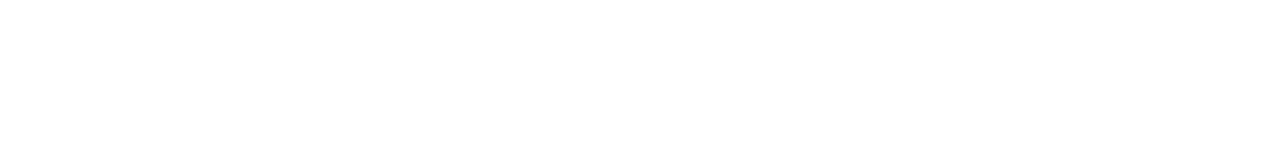
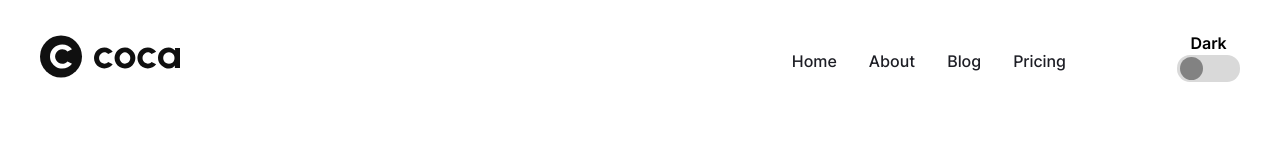
Before and after one commit to Nless1/coca, a website built with Vite: page src/index.html in a window 1280 px wide. Built offline with nearby package versions, Linux system fonts and the light colour scheme.

Commit message:
Created header

```diff
--- a/src/assets/scss/base/vars.scss
+++ b/src/assets/scss/base/vars.scss
@@ -4,14 +4,39 @@
   --neutral-color-20: #f5f5f5;
   --neutral-color-60: #18181d;
   --neutral-color-100: #1d1e25;
+  --neutral-color-120: #828282;
+  --neutral-color-130: #d9d9d9;
+  --neutral-color-140: #000;
+  --neutral-color-150: #101010;
+
+  // logo-colors
+  --logo-color-text: #101010;
+  --logo-color-circle: #101010;
+
+  // primary-color
+  --primary-color-50: #4e7ddb;
 
   // container
   --container-padding: 15px;
   --container-width: 1200px;
+
+  // transition
+  --transition: 0.2s ease-in-out;
+
+  // z-index
+  --z-index-1: 1;
+  --z-index-2: 2;
+  --z-index-3: 3;
+  --z-index-4: 4;
 }
 
 [data-theme='dark'] {
   // neutral colors
   --neutral-color-10: #1d1e25;
   --neutral-color-100: #fff;
+  --neutral-color-140: #fff;
+
+  // logo-colors
+  --logo-color-text: #fff;
+  --logo-color-circle: #343542;
 }
--- /dev/null
+++ b/src/assets/scss/components/header.scss
@@ -0,0 +1,183 @@
+.header {
+  padding: 26px 0 22px;
+
+  @include mobile{
+    padding: 22px 0 18px;
+  }
+
+  &__container {
+    @include flex-all-between;
+  }
+
+  &__logo {
+    position: relative;
+    z-index: var(--z-index-4);
+
+    & svg {
+      @include mobile{
+        width: 130px;
+      }
+
+      & path {
+        &:not(:last-child) {
+          fill: var(--logo-color-text);
+        }
+      }
+
+      & circle {
+        fill: var(--logo-color-circle);
+      }
+    }
+  }
+
+  &__right {
+    @include flex-align-center;
+    gap: 111px;
+
+    @include tablet {
+      gap: 60px;
+    }
+
+    @include small-tablet {
+      position: fixed;
+      top: 0;
+      left: -100vw;
+      z-index: var(--z-index-3);
+      flex-direction: column;
+      justify-content: center;
+      width: 80dvw;
+      height: 100dvh;
+      background-color: var(--neutral-color-10);
+      opacity: 0;
+      visibility: hidden;
+      transition: left var(--transition), opacity var(--transition), visibility var(--transition);
+
+      &--visible {
+        left: 0;
+        opacity: 1;
+        visibility: visible;
+      }
+    }
+  }
+
+  &__switcher {
+    position: relative;
+    border-radius: 13px;
+    width: 63px;
+    height: 27px;
+    background-color: var(--neutral-color-130);
+    transform: translateY(8px);
+    transition: background-color var(--transition);
+
+    &::before {
+      content: '';
+      position: absolute;
+      top: 2px;
+      left: 3px;
+      display: inline-block;
+      border-radius: 50%;
+      width: 23px;
+      height: 23px;
+      background-color: var(--neutral-color-120);
+      transition:
+        left var(--transition),
+        background-color var(--transition);
+    }
+
+    &-text {
+      position: absolute;
+      top: -24px;
+      left: 50%;
+      font-weight: 600;
+      line-height: 150%;
+      text-align: center;
+      color: var(--neutral-color-140);
+      transform: translateX(-50%);
+    }
+
+    &-checkbox {
+      appearance: none;
+    }
+
+    &:has(&-checkbox:checked) {
+      background-color: var(--neutral-color-60);
+
+      &::before {
+        left: 38px;
+        background-color: var(--primary-color-50);
+      }
+    }
+  }
+}
+
+.nav {
+  &__list {
+    @include flex-align-center;
+    gap: 32px;
+
+    @include small-tablet {
+      gap: 20px;
+      flex-direction: column;
+    }
+
+    @include mobile {
+      gap: 10px;
+    }
+  }
+
+  &__link {
+    position: relative;
+    font-weight: 500;
+    line-height: 26px;
+    color: var(--neutral-color-100);
+
+    @include small-tablet{
+      line-height: 200%;
+    }
+
+    &::after {
+      content: '';
+      position: absolute;
+      right: 0;
+      bottom: -5px;
+      left: 0;
+      height: 1px;
+      background-color: var(--neutral-color-100);
+      opacity: 0;
+      visibility: hidden;
+      transition:
+        opacity var(--transition),
+        visibility var(--transition);
+    }
+
+    &:hover {
+      &::after {
+        opacity: 1;
+        visibility: visible;
+      }
+    }
+  }
+}
+
+.overlay {
+  @include small-tablet {
+    position: fixed;
+    inset: 0;
+    z-index: var(--z-index-2);
+    background-color: #0000004d;
+    opacity: 0;
+    visibility: hidden;
+    transition:
+      opacity var(--transition),
+      visibility var(--transition);
+
+    &--visible {
+      opacity: 1;
+      visibility: visible;
+    }
+  }
+}
+
+.burger {
+  @include burger;
+}
--- a/src/assets/scss/main.scss
+++ b/src/assets/scss/main.scss
@@ -1,3 +1,6 @@
 @import './mixins';
 @import './base';
 @import './globals';
+
+// components
+@import './components/header';
--- a/src/assets/scss/mixins/burger.scss
+++ b/src/assets/scss/mixins/burger.scss
@@ -3,11 +3,11 @@
   --burger-height: 22px;
   --burger-line-height: 3px;
   position: relative;
-  z-index: 5;
+  z-index: var(--z-index-3);
   display: none;
   width: var(--burger-width);
   height: var(--burger-height);
-  color: #000;
+  color: var(--neutral-color-140);
   background-color: transparent;
 
   @include small-tablet {
--- a/src/assets/scss/mixins/font-face.scss
+++ b/src/assets/scss/mixins/font-face.scss
@@ -2,7 +2,7 @@
   @font-face {
     src:
       local($font-family),
-      url('../../fonts/#{$url}.woff2') format('woff2');
+      url('../fonts/#{$url}.woff2') format('woff2');
     font-family: $font-family;
     font-weight: $weight;
     font-style: $font-style;
--- /dev/null
+++ b/src/html/components/header.html
@@ -0,0 +1,61 @@
+<header class="header">
+  <h1 class="hidden">Coca - Digital Marketing Website. Home page</h1>
+  <div class="container header__container">
+    <a href="/" class="header__logo" aria-label="Home page">
+      <svg
+        width="140"
+        height="66"
+        viewBox="0 0 140 66"
+        fill="none"
+        xmlns="http://www.w3.org/2000/svg"
+      >
+        <path
+          d="M68.1455 35.9848L72.722 38.3558C71.7651 39.6044 70.5655 40.6072 69.1232 41.3643C67.6809 42.1214 66.1069 42.5 64.4011 42.5C62.4873 42.5 60.7399 42.0285 59.159 41.0854C57.5919 40.1423 56.3368 38.8805 55.3937 37.2998C54.4646 35.7059 54 33.9459 54 32.0199C54 30.5588 54.2704 29.1973 54.8113 27.9355C55.3521 26.6603 56.0941 25.5446 57.0371 24.5882C57.994 23.6186 59.1035 22.8615 60.3655 22.3169C61.6275 21.7723 62.9727 21.5 64.4011 21.5C66.1069 21.5 67.6809 21.8786 69.1232 22.6357C70.5655 23.3928 71.7651 24.4089 72.722 25.6841L68.1455 28.0351C67.6601 27.5038 67.0846 27.092 66.4189 26.7998C65.7671 26.5076 65.0945 26.3615 64.4011 26.3615C63.4026 26.3615 62.5012 26.6271 61.6968 27.1584C60.8925 27.6765 60.2545 28.3672 59.783 29.2305C59.3115 30.0806 59.0757 31.0104 59.0757 32.0199C59.0757 33.0161 59.3115 33.9459 59.783 34.8093C60.2545 35.6594 60.8925 36.3435 61.6968 36.8615C62.5012 37.3795 63.4026 37.6385 64.4011 37.6385C65.1223 37.6385 65.8087 37.4924 66.4605 37.2002C67.1123 36.8947 67.674 36.4896 68.1455 35.9848Z"
+          fill="#101010"
+        />
+        <path
+          d="M84.9596 42.5C83.0458 42.5 81.2984 42.0285 79.7174 41.0854C78.1503 40.1423 76.8952 38.8805 75.9522 37.2998C75.023 35.7059 74.5585 33.9459 74.5585 32.0199C74.5585 30.5588 74.8289 29.1973 75.3697 27.9355C75.9106 26.6603 76.6525 25.5446 77.5956 24.5882C78.5525 23.6186 79.6619 22.8615 80.9239 22.3169C82.1859 21.7723 83.5312 21.5 84.9596 21.5C86.8734 21.5 88.6138 21.9715 90.1809 22.9146C91.7619 23.8577 93.017 25.1262 93.9461 26.7201C94.8892 28.314 95.3607 30.0806 95.3607 32.0199C95.3607 33.4677 95.0903 34.8226 94.5494 36.0844C94.0085 37.3463 93.2597 38.462 92.3028 39.4317C91.3597 40.388 90.2572 41.1385 88.9952 41.6831C87.7471 42.2277 86.4019 42.5 84.9596 42.5ZM84.9596 37.6385C85.9719 37.6385 86.8803 37.3795 87.6847 36.8615C88.489 36.3435 89.12 35.6594 89.5777 34.8093C90.0492 33.9592 90.2849 33.0294 90.2849 32.0199C90.2849 30.9839 90.0423 30.0408 89.5569 29.1907C89.0854 28.3273 88.4405 27.6433 87.6223 27.1385C86.8179 26.6205 85.9303 26.3615 84.9596 26.3615C83.9611 26.3615 83.0596 26.6205 82.2553 27.1385C81.4509 27.6565 80.813 28.3472 80.3415 29.2106C79.87 30.074 79.6342 31.0104 79.6342 32.0199C79.6342 33.0693 79.8769 34.019 80.3623 34.8691C80.8477 35.7192 81.4925 36.3966 82.2969 36.9013C83.1151 37.3928 84.0027 37.6385 84.9596 37.6385Z"
+          fill="#101010"
+        />
+        <path
+          d="M111.578 35.9848L116.155 38.3558C115.198 39.6044 113.998 40.6072 112.556 41.3643C111.114 42.1214 109.54 42.5 107.834 42.5C105.92 42.5 104.173 42.0285 102.592 41.0854C101.025 40.1423 99.7696 38.8805 98.8265 37.2998C97.8974 35.7059 97.4328 33.9459 97.4328 32.0199C97.4328 30.5588 97.7032 29.1973 98.2441 27.9355C98.7849 26.6603 99.5269 25.5446 100.47 24.5882C101.427 23.6186 102.536 22.8615 103.798 22.3169C105.06 21.7723 106.405 21.5 107.834 21.5C109.54 21.5 111.114 21.8786 112.556 22.6357C113.998 23.3928 115.198 24.4089 116.155 25.6841L111.578 28.0351C111.093 27.5038 110.517 27.092 109.852 26.7998C109.2 26.5076 108.527 26.3615 107.834 26.3615C106.835 26.3615 105.934 26.6271 105.13 27.1584C104.325 27.6765 103.687 28.3672 103.216 29.2305C102.744 30.0806 102.509 31.0104 102.509 32.0199C102.509 33.0161 102.744 33.9459 103.216 34.8093C103.687 35.6594 104.325 36.3435 105.13 36.8615C105.934 37.3795 106.835 37.6385 107.834 37.6385C108.555 37.6385 109.242 37.4924 109.893 37.2002C110.545 36.8947 111.107 36.4896 111.578 35.9848Z"
+          fill="#101010"
+        />
+        <path
+          d="M134.924 22.0579H140V41.982H134.924L134.695 39.5114C134.127 40.4013 133.371 41.1252 132.428 41.6831C131.499 42.2277 130.396 42.5 129.12 42.5C127.581 42.5 126.139 42.2211 124.794 41.6632C123.448 41.1053 122.263 40.3349 121.236 39.352C120.224 38.3691 119.427 37.2334 118.844 35.945C118.276 34.6565 117.991 33.2751 117.991 31.8008C117.991 30.3795 118.262 29.0446 118.803 27.796C119.357 26.5474 120.127 25.4516 121.112 24.5085C122.096 23.5655 123.233 22.8283 124.523 22.297C125.813 21.7657 127.2 21.5 128.684 21.5C130.057 21.5 131.284 21.7922 132.366 22.3767C133.461 22.9611 134.39 23.7049 135.153 24.6082L134.924 22.0579ZM128.996 37.8178C130.077 37.8178 131.034 37.5588 131.866 37.0408C132.698 36.5228 133.35 35.8254 133.822 34.9488C134.293 34.0588 134.529 33.0825 134.529 32.0199C134.529 30.944 134.293 29.9677 133.822 29.0911C133.35 28.2011 132.691 27.4972 131.846 26.9791C131.013 26.4611 130.063 26.2021 128.996 26.2021C127.928 26.2021 126.95 26.4677 126.063 26.9991C125.189 27.5171 124.488 28.2144 123.961 29.0911C123.448 29.9677 123.192 30.944 123.192 32.0199C123.192 33.0958 123.455 34.0721 123.982 34.9488C124.509 35.8254 125.21 36.5228 126.083 37.0408C126.971 37.5588 127.942 37.8178 128.996 37.8178Z"
+          fill="#101010"
+        />
+        <circle cx="21" cy="30.5" r="21" fill="#101010" />
+        <path
+          d="M27.4483 35.4412L32 37.741C30.8906 39.1831 29.4794 40.3368 27.7664 41.2021C26.0697 42.0674 24.2262 42.5 22.2358 42.5C19.9844 42.5 17.9288 41.9611 16.069 40.8833C14.2254 39.8055 12.749 38.3634 11.6396 36.5569C10.5465 34.7353 10 32.7239 10 30.5228C10 28.8529 10.3181 27.297 10.9544 25.8548C11.5907 24.3975 12.4635 23.1224 13.5729 22.0294C14.6986 20.9213 16.0037 20.056 17.4883 19.4336C18.9729 18.8112 20.5554 18.5 22.2358 18.5C24.2262 18.5 26.0697 18.9326 27.7664 19.7979C29.4794 20.6632 30.8906 21.8245 32 23.2818L27.4483 25.5816C26.7631 24.8226 25.9637 24.2457 25.0501 23.851C24.1364 23.4412 23.1984 23.2362 22.2358 23.2362C20.898 23.2362 19.6826 23.5778 18.5895 24.2609C17.5128 24.9288 16.6563 25.8169 16.02 26.925C15.4001 28.018 15.0901 29.2173 15.0901 30.5228C15.0901 31.8131 15.4082 33.0123 16.0445 34.1205C16.6808 35.2135 17.5373 36.0939 18.614 36.7619C19.7071 37.4298 20.9143 37.7638 22.2358 37.7638C23.2473 37.7638 24.2099 37.5512 25.1235 37.1262C26.0371 36.7011 26.812 36.1395 27.4483 35.4412Z"
+          fill="white"
+        />
+      </svg>
+    </a>
+    <div class="header__right" data-burger="menu">
+      <nav class="nav header__nav">
+        <ul class="nav__list">
+          <li class="nav__item">
+            <a class="nav__link text-p-default" href="/">Home</a>
+          </li>
+          <li class="nav__item">
+            <a class="nav__link text-p-default" href="/about.html">About</a>
+          </li>
+          <li class="nav__item">
+            <a class="nav__link text-p-default" href="/blog.html">Blog</a>
+          </li>
+          <li class="nav__item">
+            <a class="nav__link text-p-default" href="/pricing.html">Pricing</a>
+          </li>
+        </ul>
+      </nav>
+      <label class="header__switcher">
+        <span class="header__switcher-text text-p-default">Dark</span>
+        <input data-theme-switcher class="header__switcher-checkbox" type="checkbox">
+      </label>
+    </div>
+    <button class="burger" data-burger="btn" aria-label="burger menu">
+      <span class="burger__line"></span>
+    </button>
+  </div>
+</header>
--- /dev/null
+++ b/src/js/components/theme.js
@@ -0,0 +1,21 @@
+export const useTheme = () => {
+  const themeTarget = document.querySelector('[data-theme]');
+  const themeSwitcher = document.querySelector('[data-theme-switcher]');
+
+  const theme = localStorage.getItem('theme') || 'light';
+  themeTarget.dataset.theme = theme;
+
+  if (theme === 'dark') {
+    themeSwitcher.checked = true;
+  }
+
+  themeSwitcher.addEventListener('click', () => {
+    if (themeTarget.dataset.theme === 'light') {
+      themeTarget.dataset.theme = 'dark';
+      localStorage.setItem('theme', 'dark');
+    } else {
+      themeTarget.dataset.theme = 'light';
+      localStorage.setItem('theme', 'light');
+    }
+  });
+};
```
Also changed, not shown: src/index.html (+5 -1 lines), src/js/components/burger.js (added, +19 -0 lines), src/js/main.js (+7 -0 lines).
